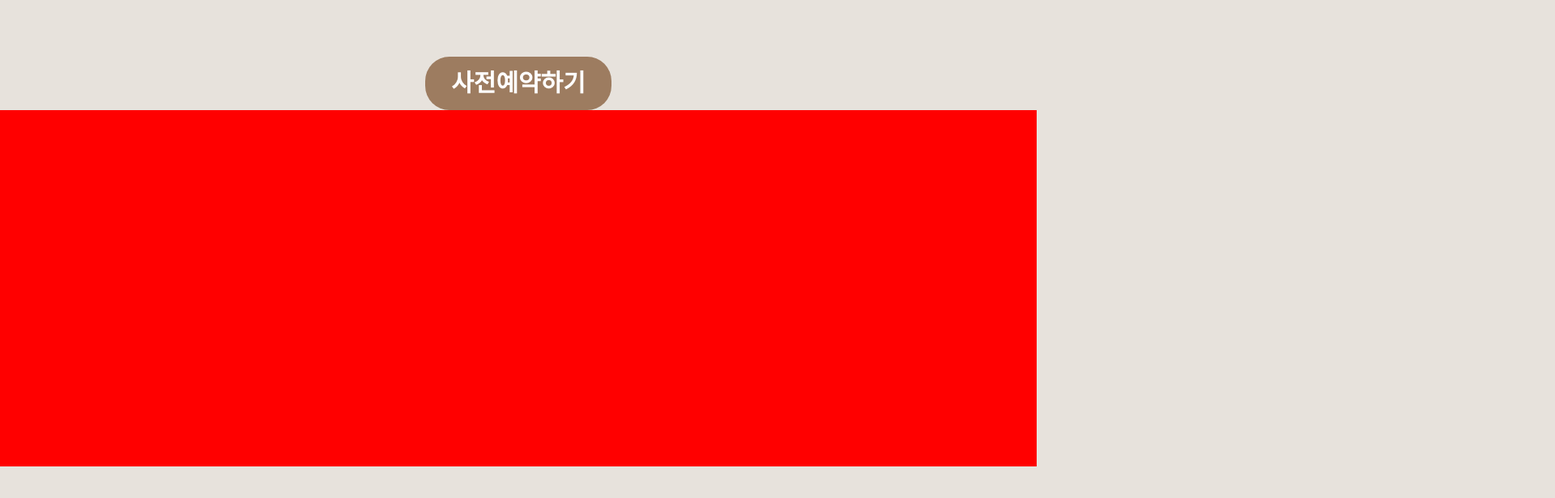
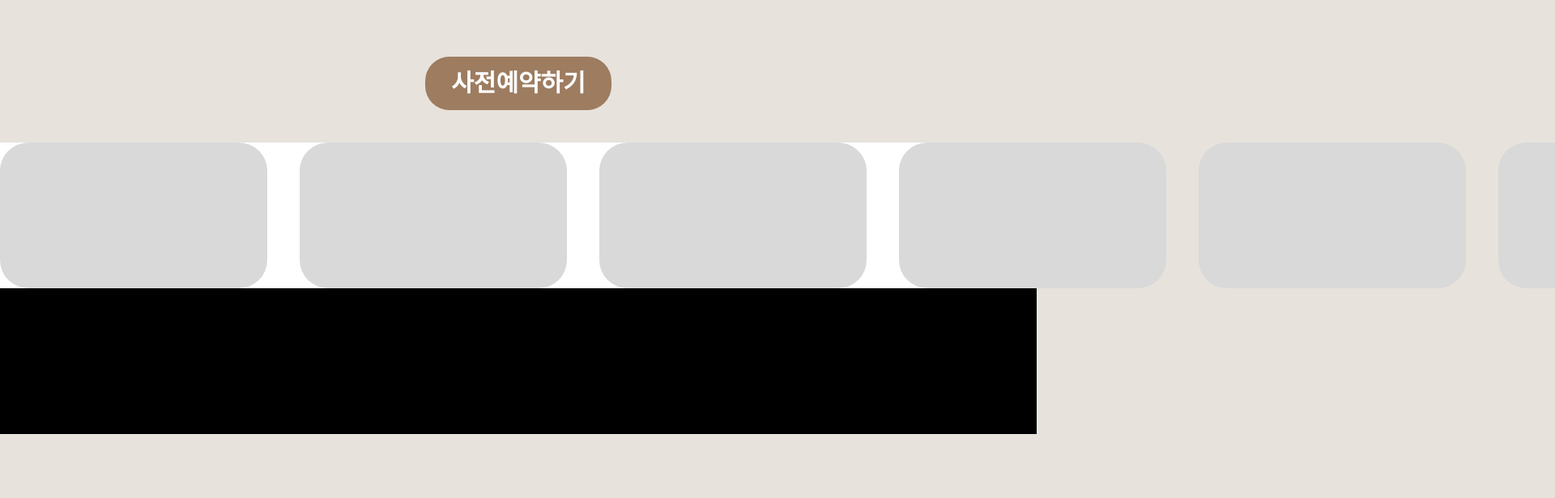
Before and after one commit to Team-Galphy/Lending-Page, a React (Create React App) app: page / in a window 1280 px wide. Shown: the part 300-915 px from the top of the page at 81% size, 1920 px wide, since content can reach past the window. Built offline with nearby package versions, Linux system fonts and the light colour scheme; a web font is replaced by a local one.

Commit message:
CREATE : Card.js

```diff
--- a/src/Components/Card.js
+++ b/src/Components/Card.js
@@ -1,15 +1,19 @@
 import styled from "styled-components";
+import Card1 from "./Cardarea/Card1";
+import Card2 from "./Cardarea/Card2";
+
 
 export default function Card(){
     return(
         <Container>
-
+            <Card1 />
+            <Card2 />
         </Container>
     );
 }
 
 const Container = styled.main`
+    margin-top: 40px;
     width: 100vw;
-    height: 440px;
-    background-color: red;
+    height: 360px;
 `;
```
Also changed, not shown: 1 other file (tests, documents, lock files or other folders).
